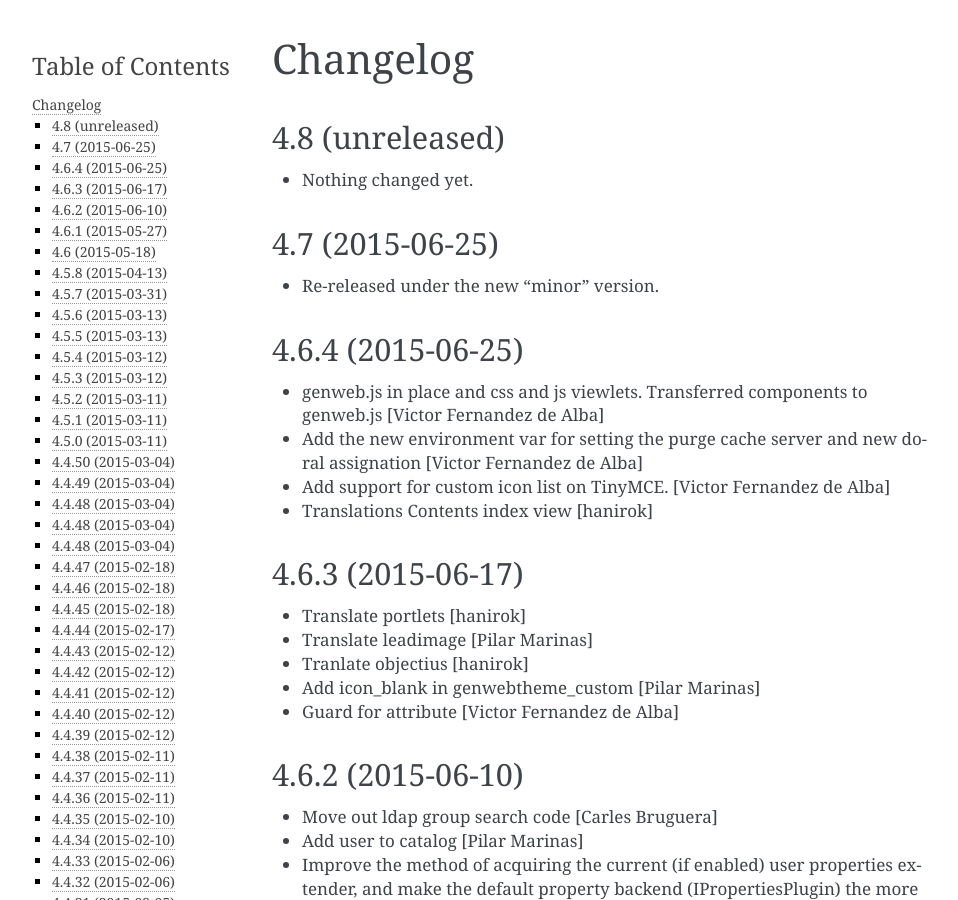
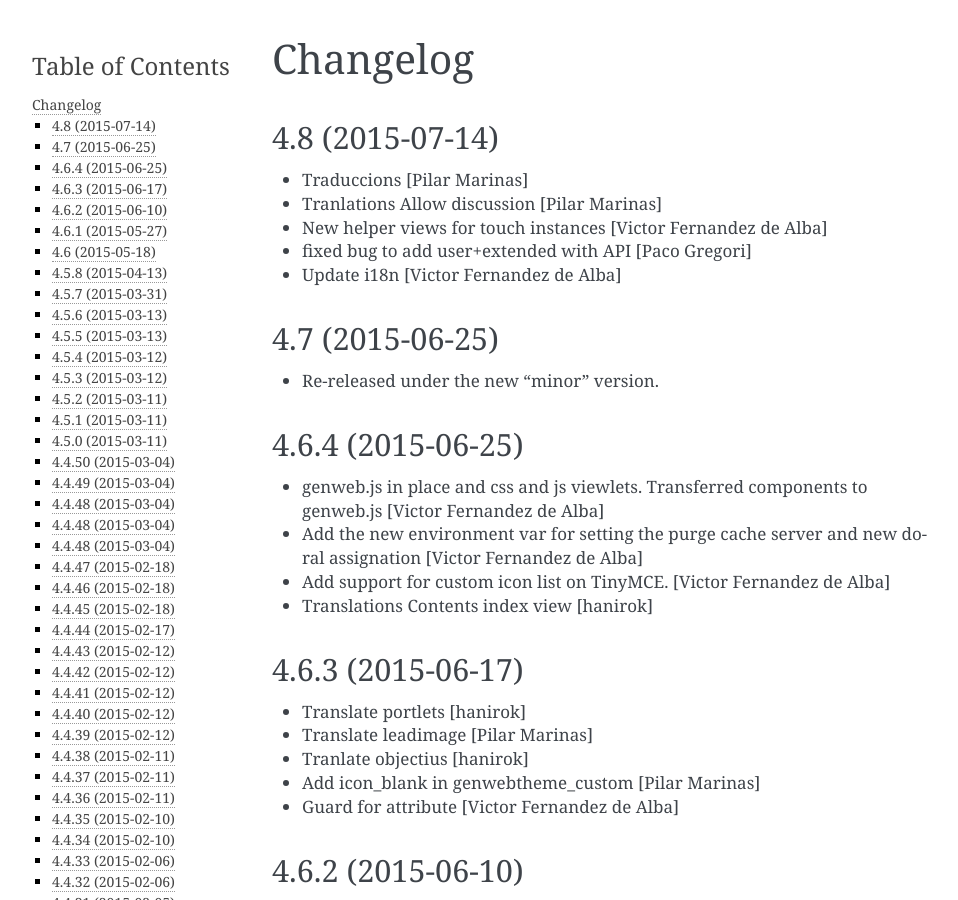
Before and after one commit to UPCnet/genweb.core, a Sphinx documentation site: the page built from docs/HISTORY.rst, in a window 1280 px wide and 900 px high. Shown: the whole window, without its empty margins (148-1106 px from the left). Built offline with Sphinx 7.4.7, drawn with Linux system fonts in a browser that asks for light colours.

Commit message:
Preparing release 4.8

```diff
--- a/docs/HISTORY.rst
+++ b/docs/HISTORY.rst
@@ -1,11 +1,14 @@
 Changelog
 =========
 
-4.8 (unreleased)
+4.8 (2015-07-14)
 ----------------
 
-- Nothing changed yet.
-
+* Traduccions [Pilar Marinas]
+* Tranlations Allow discussion [Pilar Marinas]
+* New helper views for touch instances [Victor Fernandez de Alba]
+* fixed bug to add user+extended with API [Paco Gregori]
+* Update i18n [Victor Fernandez de Alba]
 
 4.7 (2015-06-25)
 ----------------
--- a/setup.py
+++ b/setup.py
@@ -1,7 +1,7 @@
 from setuptools import setup, find_packages
 import os
 
-version = '4.8.dev0'
+version = '4.8'
 
 README = open('README.rst').read()
 HISTORY = open(os.path.join('docs', 'HISTORY.rst')).read()
```
